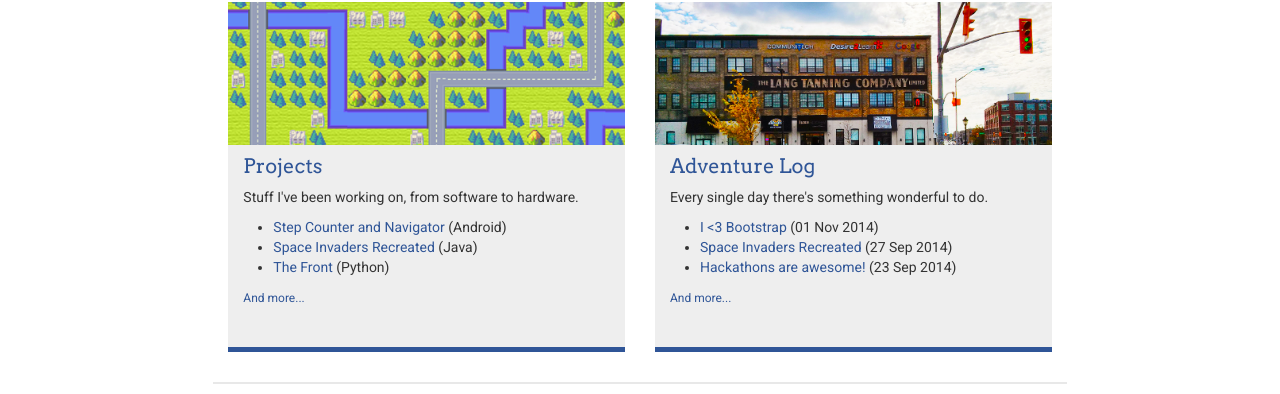
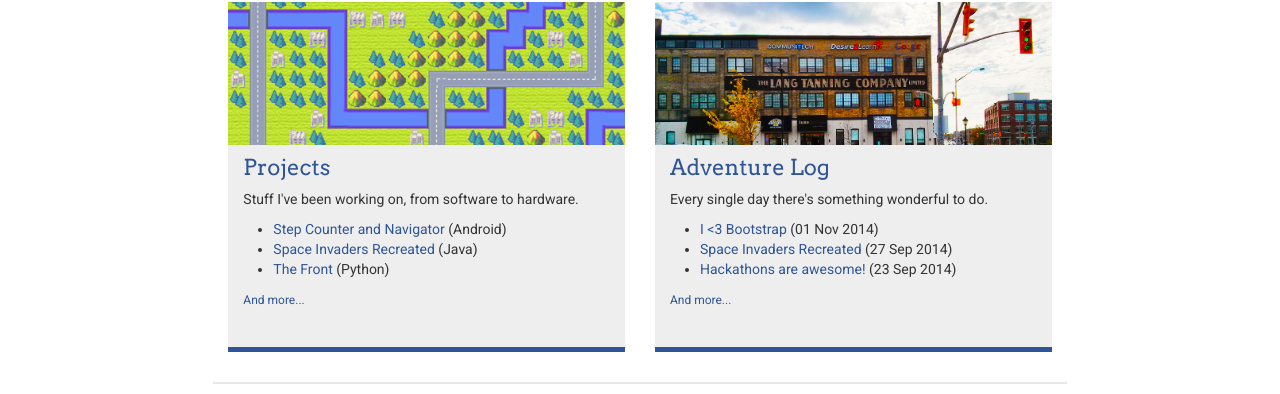
Before and after one commit to lloydtorres/lloydtorres.github.io, a Jekyll site: the page built from index.html, in a window 1280 px wide and 1127 px high. Shown: the part 664-1058 px from the top of the window. Built offline with Jekyll 4.4.1, drawn with Linux system fonts in a browser that asks for light colours; nearby versions of some CDN libraries.

Commit message:
More font adjustments

```diff
--- a/_sass/_layout.scss
+++ b/_sass/_layout.scss
@@ -183,7 +183,7 @@
 
 .page-heading {
     font-family: 'Arvo', serif;
-    font-size: 24px;
+    font-size: 22px;
     color: $mignonic-blue;
 
     a:link {
@@ -266,7 +266,7 @@
     margin-top: -35px;
 
     h2 {
-        font-size: 20px;
+        font-size: 22px;
         font-family: 'Arvo', serif;
         color: $mignonic-blue;
 
@@ -296,7 +296,7 @@
 
     h2 {
         font-family: 'Arvo', serif;
-        font-size: 24px;
+        font-size: 22px;
         color: $mignonic-blue;
         margin-top: -1px !important;
         margin-bottom: 3px !important;
@@ -328,7 +328,7 @@
     margin-bottom: $spacing-unit;
     font-family: 'Roboto', sans-serif;
     h2 {
-        font-size: 24px;
+        font-size: 22px;
         font-family: 'Arvo', serif;
         color: $mignonic-blue;
     }
```
